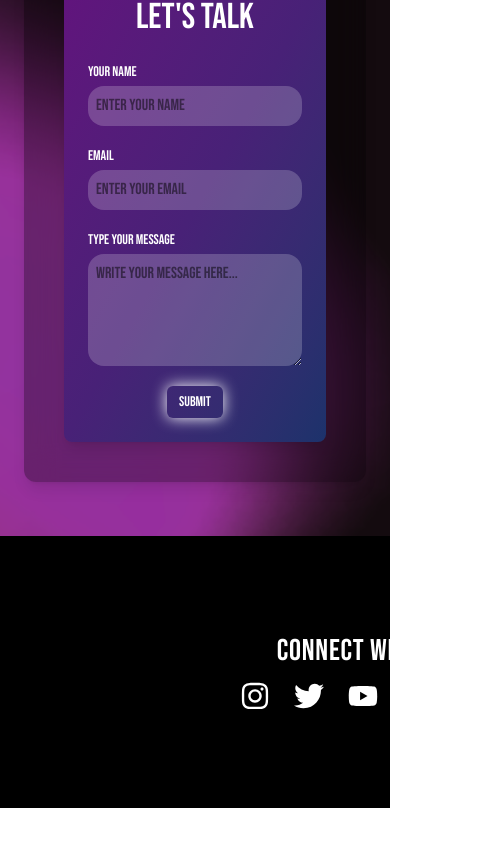
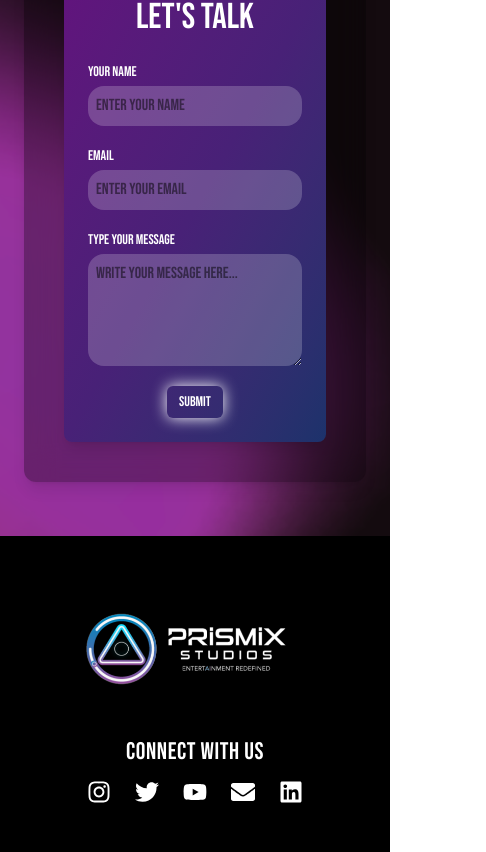
Before and after one commit to shreya1303/Prismix, a React (Vite) app: page /contact in a window 390 px wide. Shown: the part 388-1240 px from the top of the page, 486 px wide, since content can reach past the window. Before the commit the page ends 1196 px from the top, so only its background shows below. Built offline with nearby package versions, Linux system fonts and the light colour scheme.

Commit message:
fixed the footer

```diff
--- a/src/components/Footer.jsx
+++ b/src/components/Footer.jsx
@@ -3,21 +3,23 @@ import { FaInstagram, FaTwitter, FaYoutube, FaEnvelope } from "react-icons/fa";
 
 const Footer = () => {
   return (
-    <footer className="bg-black text-white py-12 px-20 flex justify-between items-center">
-      {/* Left Side - Logo */}
-      <div className="flex items-center ml-40">
-        <img src="/logo.png" alt="Logo" className="h-44 w-auto" />
+    <footer className="bg-black text-white py-12 px-10 flex flex-col items-center sm:flex-row sm:justify-between sm:px-20">
+      {/* Logo - Appears on top in mobile view */}
+      <div className="flex items-center mb-6 sm:mb-0">
+        <img src="/logo.png" alt="Logo" className="h-32 w-auto sm:h-44" />
       </div>
 
-      {/* Right Side - Social Links */}
-      <div className="flex flex-col items-center mr-40">
-        <h2 className="text-3xl mb-3 tracking-wide">Connect with us</h2>
+      {/* Social Links - Appears below the logo in mobile view */}
+      <div className="flex flex-col items-center">
+        <h2 className="text-2xl mb-3 tracking-wide sm:text-3xl">
+          Connect with us
+        </h2>
         <div className="flex space-x-6">
           <a
             href="https://www.instagram.com/prismixstudios/"
             target="_blank"
             rel="noopener noreferrer"
-            className="text-white text-3xl hover:text-pink-500 transition duration-300"
+            className="text-white text-2xl sm:text-3xl hover:text-pink-500 transition duration-300"
           >
             <FaInstagram />
           </a>
@@ -25,7 +27,7 @@ const Footer = () => {
             href="https://x.com/PrismixStudios"
             target="_blank"
             rel="noopener noreferrer"
-            className="text-white text-3xl hover:text-blue-400 transition duration-300"
+            className="text-white text-2xl sm:text-3xl hover:text-blue-400 transition duration-300"
           >
             <FaTwitter />
           </a>
@@ -33,13 +35,13 @@ const Footer = () => {
             href="https://www.youtube.com/@prismixstudios"
             target="_blank"
             rel="noopener noreferrer"
-            className="text-white text-3xl hover:text-red-500 transition duration-300"
+            className="text-white text-2xl sm:text-3xl hover:text-red-500 transition duration-300"
           >
             <FaYoutube />
           </a>
           <a
             href="mailto:Contact@prismixstudios.com"
-            className="text-white text-3xl hover:text-green-400 transition duration-300"
+            className="text-white text-2xl sm:text-3xl hover:text-green-400 transition duration-300"
           >
             <FaEnvelope />
           </a>
@@ -47,7 +49,7 @@ const Footer = () => {
             href="https://www.linkedin.com/company/prismixstudios/posts/?feedView=all"
             target="_blank"
             rel="noopener noreferrer"
-            className="text-white text-3xl hover:text-blue-400 transition duration-300"
+            className="text-white text-2xl sm:text-3xl hover:text-blue-400 transition duration-300"
           >
             <FaLinkedin />
           </a>
```
